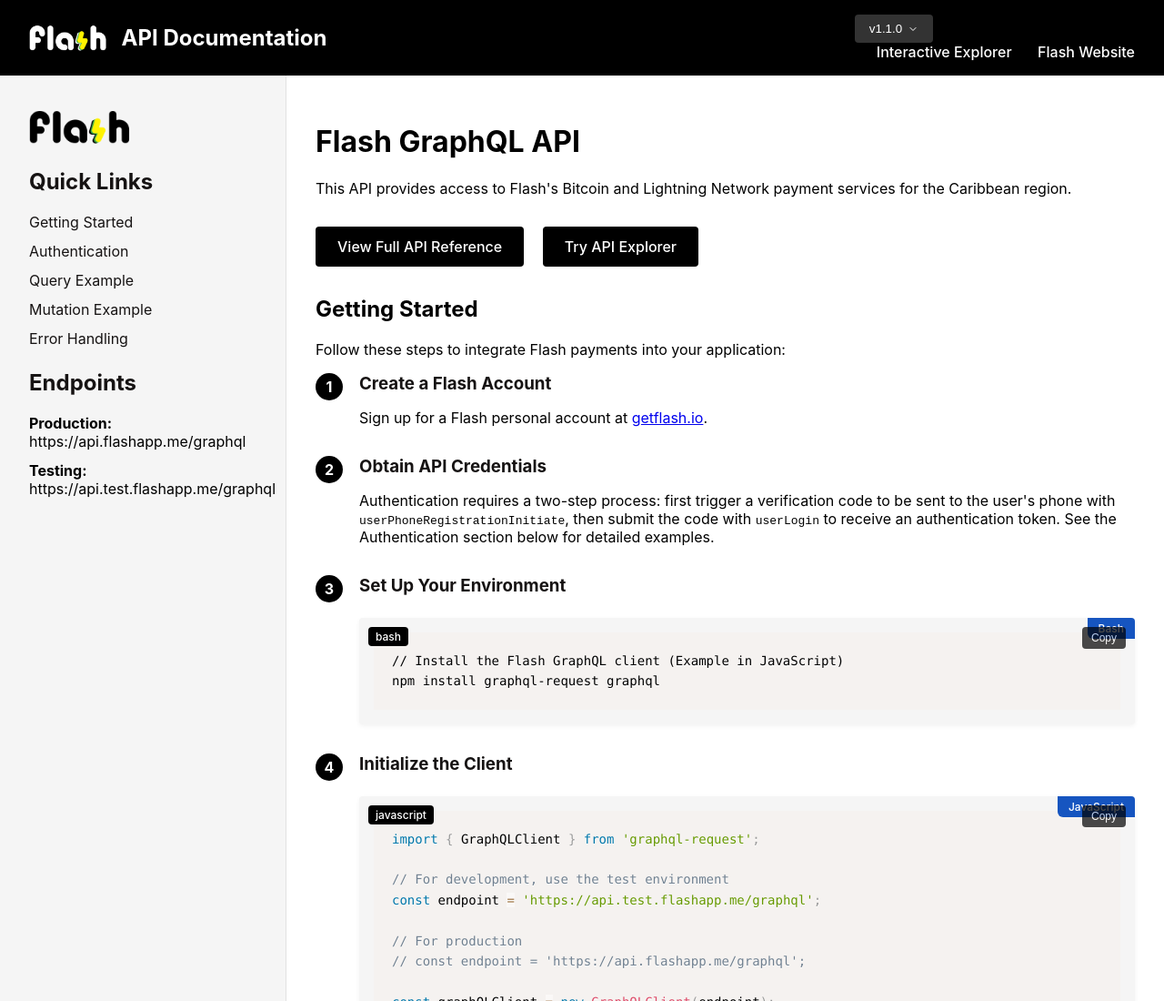
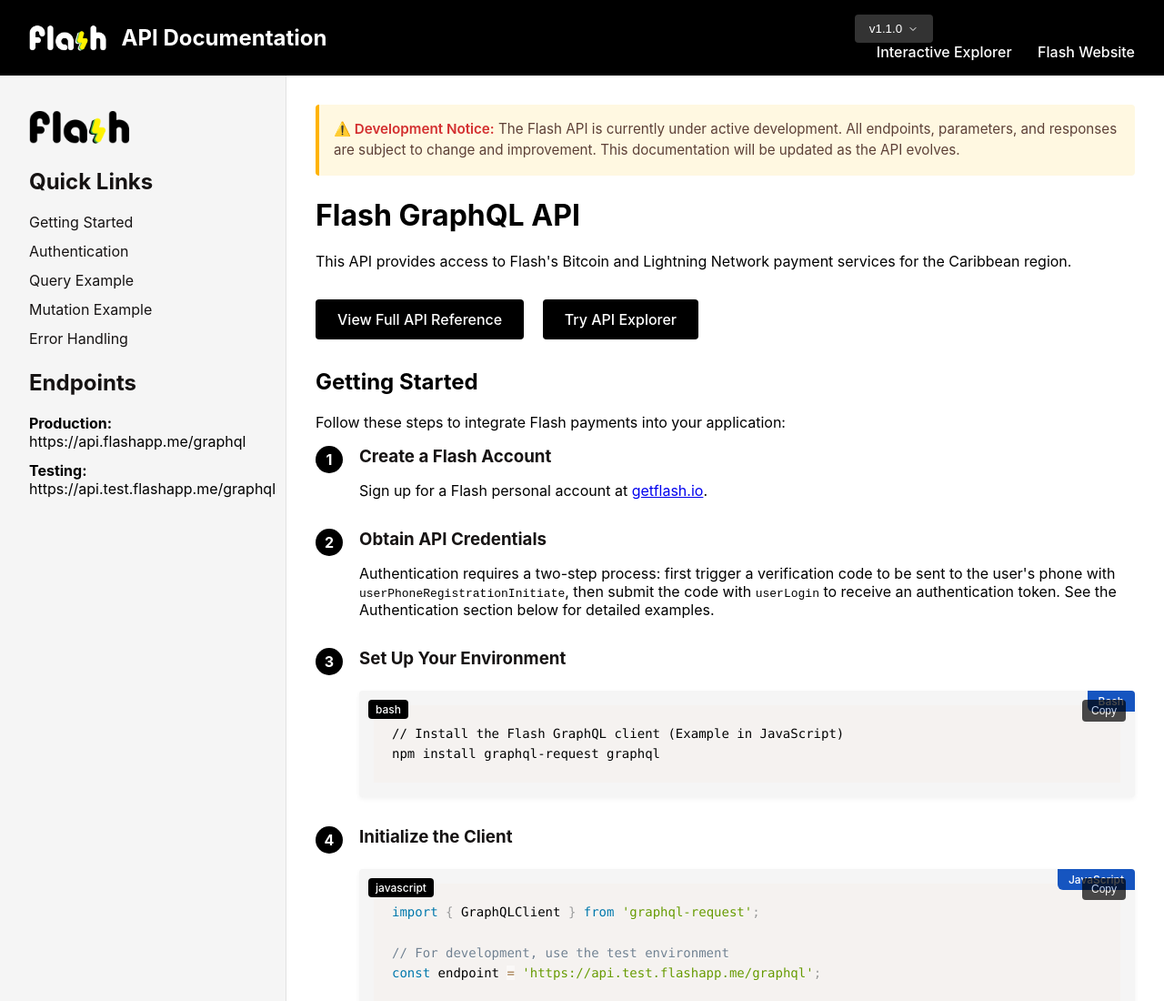
Before and after one commit to lnflash/flash-api-docs, a website: page public/index.html in a window 1280 px wide. Shown: the top 1100 px of the page at 91% size. Drawn offline with Linux system fonts and the light colour scheme; files whose address does not match are found by name.

Commit message:
Add development notice to documentation

```diff
--- a/public/index.html
+++ b/public/index.html
@@ -267,6 +267,10 @@
     </div>
 
     <div class="content">
+      <div class="notice">
+        <strong>⚠️ Development Notice:</strong> The Flash API is currently under active development. All endpoints, parameters, and responses are subject to change and improvement. This documentation will be updated as the API evolves.
+      </div>
+
       <h1>Flash GraphQL API</h1>
       <p>This API provides access to Flash's Bitcoin and Lightning Network payment services for the Caribbean region.</p>
 
@@ -274,6 +278,24 @@
         <a href="spec.html" class="button">View Full API Reference</a>
         <a href="https://api.test.flashapp.me/graphql" target="_blank" class="button">Try API Explorer</a>
       </div>
+
+      <style>
+        .notice {
+          background-color: #fff8e1;
+          border-left: 4px solid #ffb300;
+          padding: 16px;
+          margin-bottom: 24px;
+          border-radius: 4px;
+          color: #5d4037;
+          font-size: 0.95rem;
+          line-height: 1.5;
+        }
+
+        .notice strong {
+          color: #d32f2f;
+          font-weight: 600;
+        }
+      </style>
 
       <h2 id="getting-started">Getting Started</h2>
       <p>Follow these steps to integrate Flash payments into your application:</p>
```
Also changed, not shown: src/index.html (+22 -0 lines), src/spec-patch.js (+23 -2 lines).
